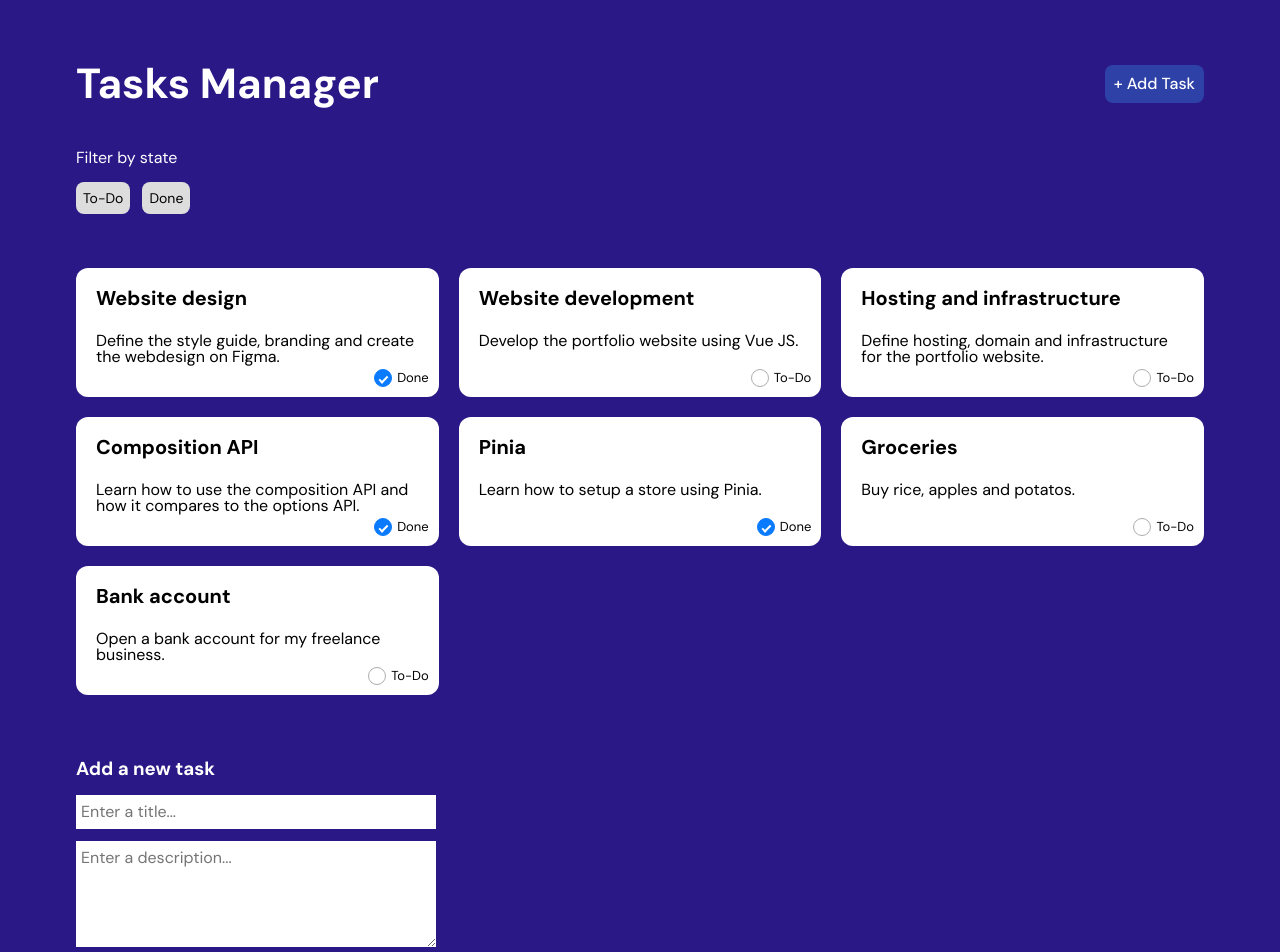
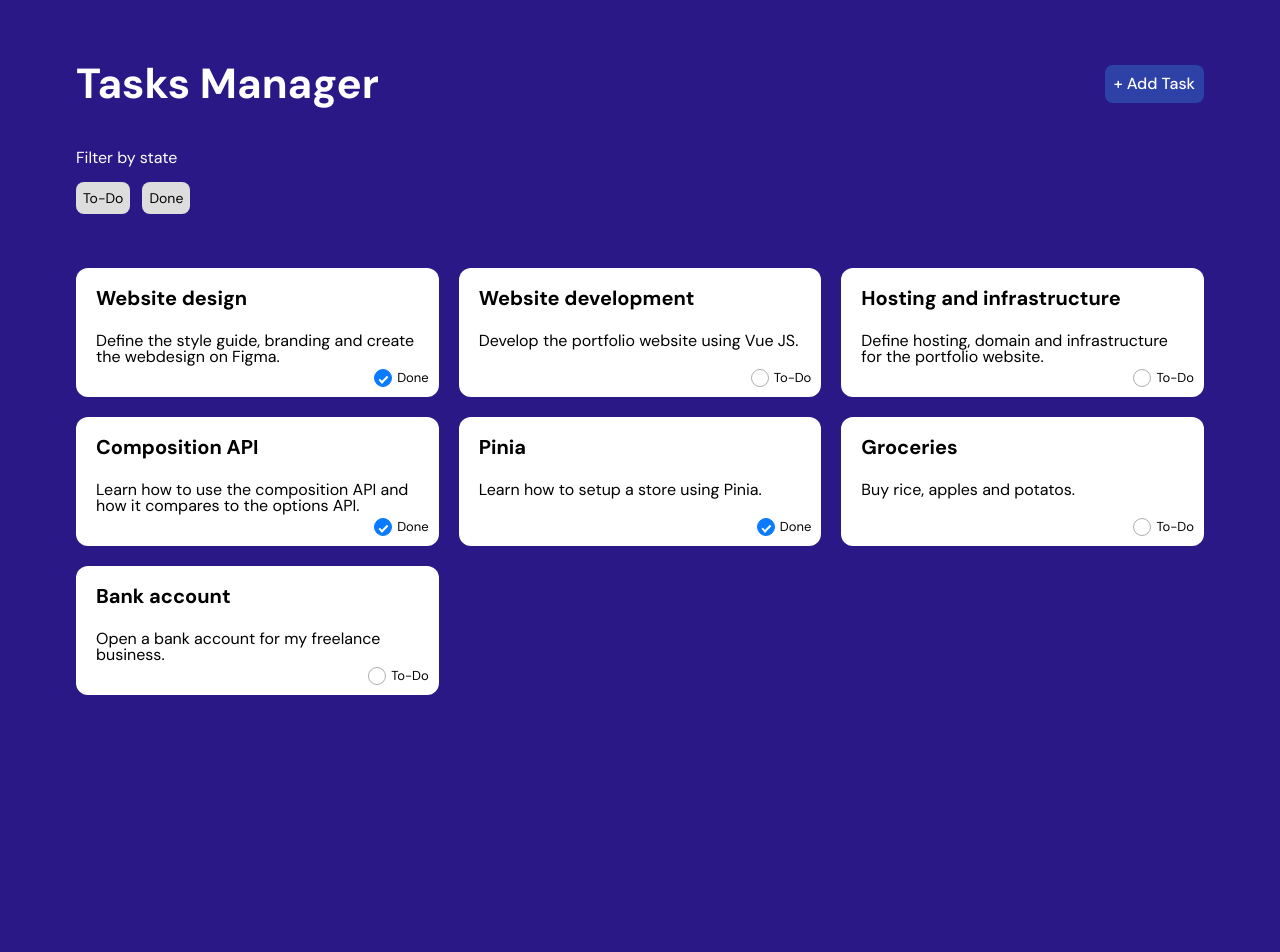
Before and after one commit to genuinelycool/vue-composition-pinia-youtube-main, a Vue app: page / in a window 1280 px wide. Shown: the top 952 px of the page. After the commit the page ends 800 px from the top, so only its background shows below. Built offline with nearby package versions, Linux system fonts and the light colour scheme.

Commit message:
Component Slots

```diff
--- a/src/App.vue
+++ b/src/App.vue
@@ -2,7 +2,8 @@
 import { ref, reactive, computed } from "vue";
 import Task from "./components/Task.vue";
 import Filter from "./components/Filter.vue";
-import ModalWindow from "./components/ModalWindow.vue";
+import ModalWindow from "./components/modal/ModalWindow.vue";
+import AddTaskModal from "./components/modal/AddTaskModal.vue";
 
 // ref for primitives - numbers, stings, booleans, etc.
 const appName = "Tasks Manager";
@@ -119,24 +120,9 @@
       />
     </div>
 
-    <div class="add-task">
-      <h3>Add a new task</h3>
-      <input
-        v-model="newTask.name"
-        type="text"
-        name="title"
-        placeholder="Enter a title..."
-      /><br />
-      <textarea
-        v-model="newTask.description"
-        name="description"
-        rows="4"
-        placeholder="Enter a description..."
-      /><br />
-      <button @click="addTask" class="btn gray">Add Task</button>
-    </div>
-
-    <ModalWindow @closePopup="modalIsActive = false" v-if="modalIsActive" />
+    <ModalWindow @closePopup="modalIsActive = false" v-if="modalIsActive">
+      <AddTaskModal />
+    </ModalWindow>
 
   </main>
 </template>
--- /dev/null
+++ b/src/components/modal/AddTaskModal.vue
@@ -0,0 +1,12 @@
+<script setup></script>
+
+<template>
+  <div class="form">
+    <h3>Add a new task</h3>
+    <label for="title">Title *</label>
+    <input type="text" name="title" placeholder="Enter a title..." /><br />
+    <label for="description">Description *</label>
+    <textarea name="description" rows="4" placeholder="Enter a description..." /><br />
+    <button @click="addTask" class="btn gray">Add Task</button>
+  </div>
+</template>
--- a/src/components/ModalWindow.vue
+++ b/src/components/modal/ModalWindow.vue
@@ -8,7 +8,8 @@
 
       <ModalCloseButton @click="$emit('closePopup')" />
 
-      <div class="form">Your Popup Content Goes Here</div>
+      <slot></slot>
+
     </div>
   </div>
 </template>
```
Also changed, not shown: src/components/modal/ModalCloseButton.vue (renamed from src/components/ModalCloseButton.vue).
